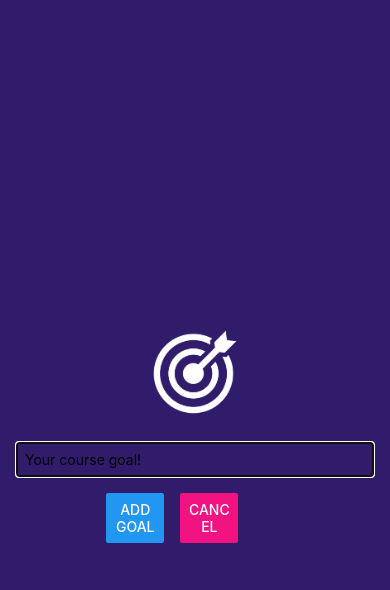
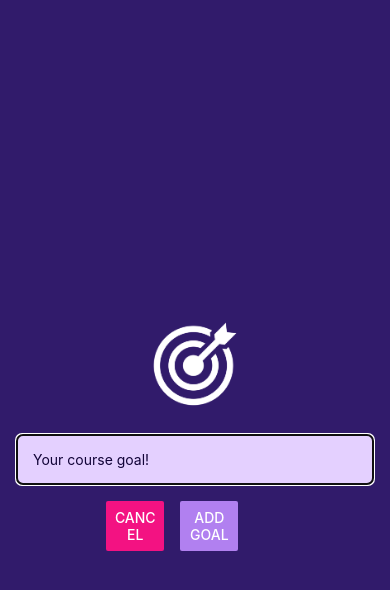
Before and after one commit to cherick04/RNCourse, a React Native app: screen / in a window 390 px wide. Both pictures are taken after a click on the button "ADD NEW GOAL". Shown: the top 590 px of the page. Built offline with nearby package versions, Linux system fonts and the light colour scheme.

Commit message:
Finish app touches

```diff
--- a/App.js
+++ b/App.js
@@ -1,5 +1,6 @@
 import { useState } from "react";
 import { StyleSheet, View, FlatList, Button } from "react-native";
+import { StatusBar } from "expo-status-bar";
 
 import GoalItem from "./components/GoalItem";
 import GoalInput from "./components/GoalInput";
@@ -31,10 +32,12 @@
   }
 
   return (
+    <>
+      <StatusBar style="light" />
       <View style={styles.appContainer}>
         <Button
           title="Add New Goal"
-        color="#6019bdff"
+          color="#8b65bdff"
           onPress={startAddGoalHandler}
         />
         <GoalInput
@@ -61,6 +64,7 @@
           />
         </View>
       </View>
+    </>
   );
 }
 
@@ -69,6 +73,7 @@
     flex: 1,
     paddingTop: 60,
     paddingHorizontal: 16,
+    backgroundColor: "#1e085aff",
   },
   goalsContainer: {
     flex: 5,
--- a/app.json
+++ b/app.json
@@ -5,6 +5,7 @@
     "version": "1.0.0",
     "orientation": "portrait",
     "icon": "./assets/icon.png",
+    "backgroundColor": "#1e085a",
     "userInterfaceStyle": "light",
     "newArchEnabled": true,
     "splash": {
--- a/components/GoalInput.js
+++ b/components/GoalInput.js
@@ -35,10 +35,10 @@
         />
         <View style={styles.buttonContainer}>
           <View style={styles.button}>
-            <Button title="Add Goal" onPress={addGoalHandler} />
+            <Button title="Cancel" onPress={props.onCancel} color="#f31282" />
           </View>
           <View style={styles.button}>
-            <Button title="Cancel" color="#f31282" onPress={props.onCancel} />
+            <Button title="Add Goal" onPress={addGoalHandler} color="#b180f0" />
           </View>
         </View>
       </View>
@@ -63,9 +63,12 @@
   },
   textInput: {
     borderWidth: 1,
-    borderColor: "#cccccc",
+    borderColor: "#e4d0ff",
+    backgroundColor: "#e4d0ff",
+    color: "#120438",
+    borderRadius: 6,
     width: "100%",
-    padding: 8,
+    padding: 16,
   },
   buttonContainer: {
     marginTop: 16,
```
Lines whose indentation alone changed are shown as unchanged.
